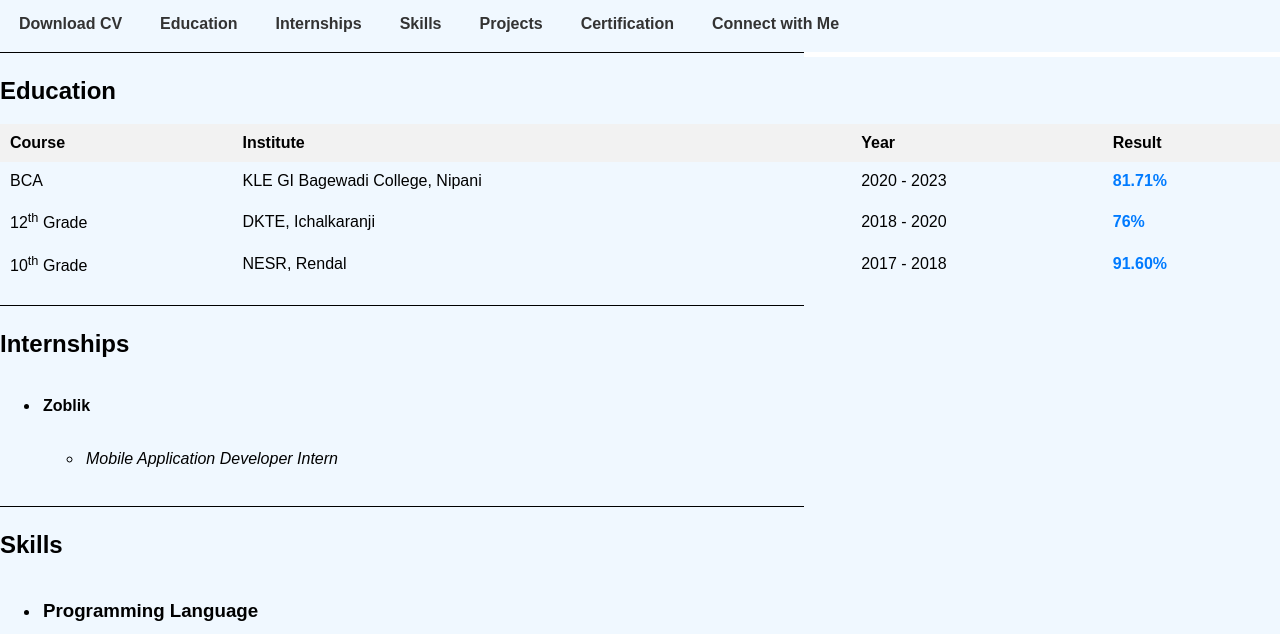
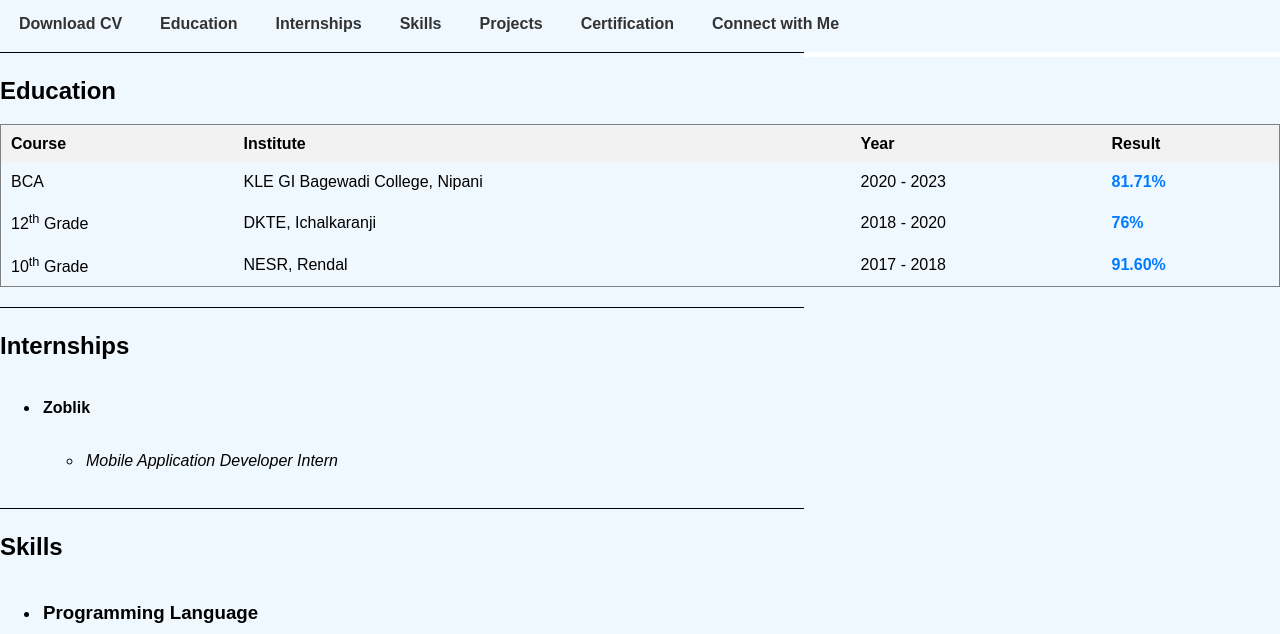
Before and after one commit to suraj-khot-19/suraj, a plain HTML site: page index.html in a window 1280 px wide. Shown: the part 166-800 px from the top of the page. Drawn offline with Linux system fonts and the light colour scheme; a script that the page names is missing.

Commit message:
Update style.css

```diff
--- a/style.css
+++ b/style.css
@@ -75,6 +75,7 @@ nav ul li {
 .table-hover {
   width: 100%;
   border-collapse: collapse;
+    border : 1px solid grey;
 }
 
 /* Style for table headers */
```
